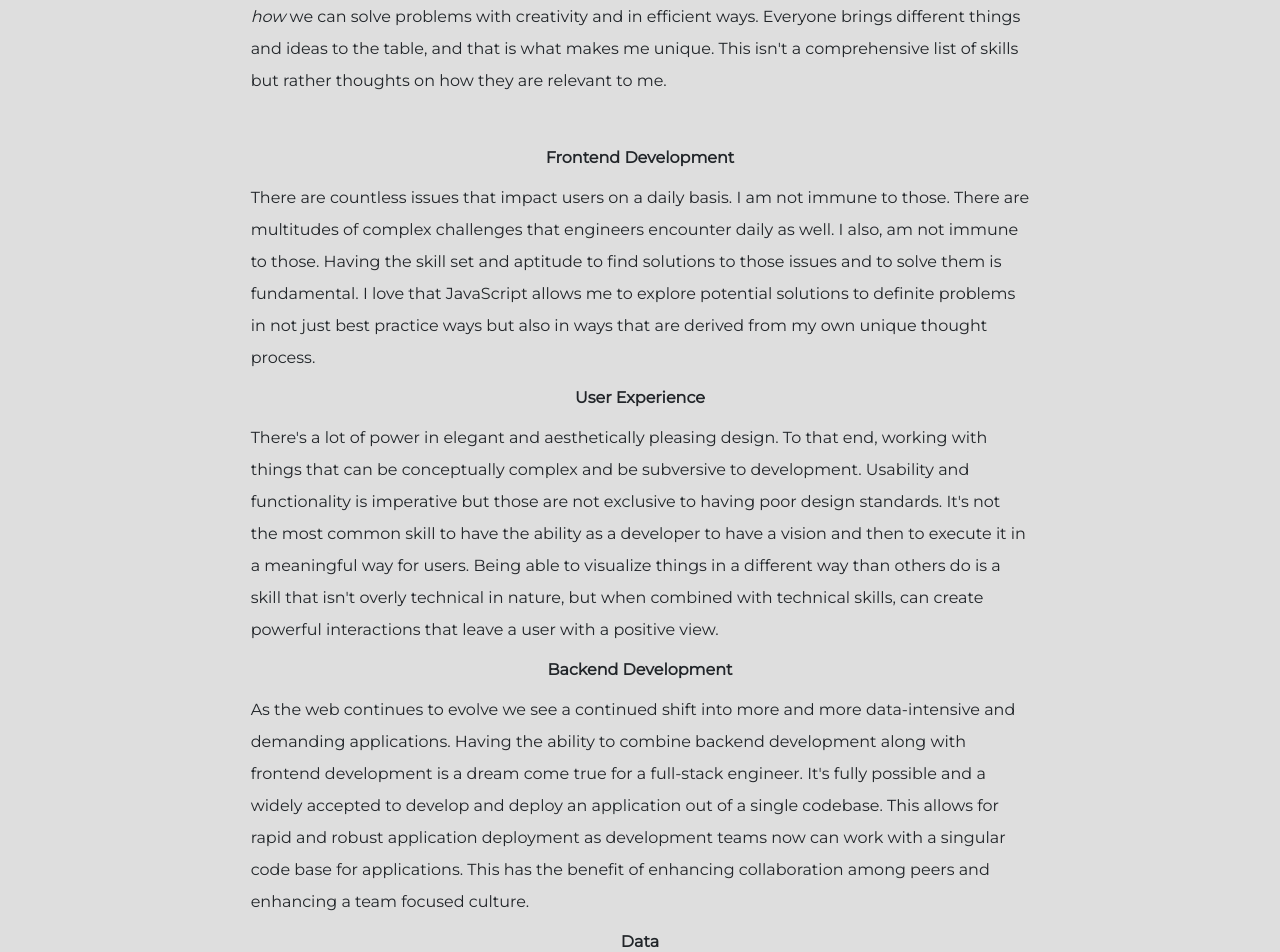
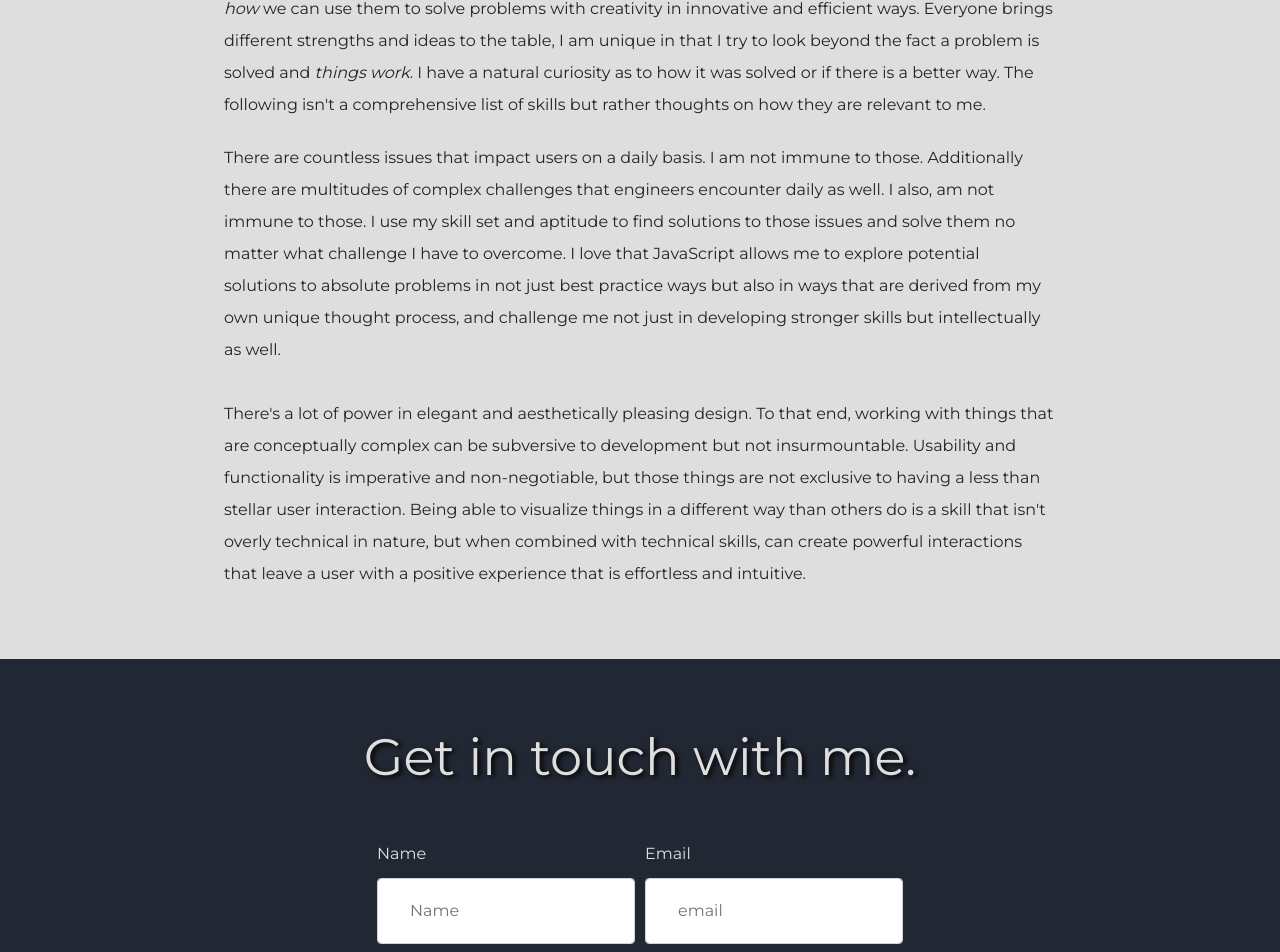
Before and after one commit to hunterraffety/portfolio, a React (Create React App) app: page / in a window 1280 px wide. Shown: the part 4440-5392 px from the top of the page. Built offline with nearby package versions, Linux system fonts and the light colour scheme; some icons are missing.

Commit message:
updated language, small styling refinements.

```diff
--- a/src/assets/styles/about.scss
+++ b/src/assets/styles/about.scss
@@ -6,6 +6,9 @@
   background-position: center;
   #about {
     text-shadow: 2px 1px 3px #000;
+  }
+  .about-bump {
+    padding: 5rem 0;
   }
   .lead {
     line-height: 1.5;
--- a/src/assets/styles/skills.scss
+++ b/src/assets/styles/skills.scss
@@ -1,9 +1,16 @@
 .skills-container {
-  padding: 1rem;
+  padding: 1rem 0 1rem 0;
   background-color: #dedede;
   font-family: 'Montserrat', sans-serif;
+  .test1 {
+    padding: 5rem 0 !important;
+  }
+  .about-bump {
+    padding: 2rem 0;
+  }
   .skills-unique {
     text-shadow: 2px 1px 3px #000;
+    padding: 0 0 1.5rem 0;
   }
   .skills-anchor {
     display: block;
@@ -12,7 +19,7 @@
     visibility: hidden;
   }
   .about-top {
-    padding: 1rem 0 0.3rem 0;
+    padding: 0 0 0.3rem 0;
   }
   h1 {
     font-size: 3.2rem;
@@ -23,7 +30,6 @@
     color: white;
   }
   .about-text {
-    padding: 1rem;
     line-height: 2;
   }
   .skills-intro {
--- a/src/components/Skills/Skills.js
+++ b/src/components/Skills/Skills.js
@@ -9,85 +9,46 @@ const Skills = props => {
         <Col md='8' className='text-center about-top'>
           <h1 className='skills-unique'>Skills are not exactly unique</h1>
           <p className='about-text text-left'>
-            Technical skills work best when understanding not only
+            Technical skills work best when engineers understand not just
             <span className='font-italic'> where</span> those skills can be
-            applied, but <span className='font-italic'> how</span> we can solve
-            problems with creativity and in efficient ways. Everyone brings
-            different things and ideas to the table, and that is what makes me
-            unique. This isn't a comprehensive list of skills but rather
+            applied, but <span className='font-italic'> how</span> we can use
+            them to solve problems with creativity in innovative and efficient
+            ways. Everyone brings different strengths and ideas to the table, I
+            am unique in that I try to look beyond the fact a problem is solved
+            and <span className='font-italic'> things work</span>. I have a
+            natural curiosity as to how it was solved or if there is a better
+            way. The following isn't a comprehensive list of skills but rather
             thoughts on how they are relevant to me.
           </p>
         </Col>
       </Row>
-
       <Row className='justify-content-md-center skills-top d-flex align-items-top'>
         <Col md='8' className='text-center about-top'>
-          <h6 className='text-center font-weight-bold'>Frontend Development</h6>
           <p className='about-text text-left'>
             There are countless issues that impact users on a daily basis. I am
-            not immune to those. There are multitudes of complex challenges that
-            engineers encounter daily as well. I also, am not immune to those.
-            Having the skill set and aptitude to find solutions to those issues
-            and to solve them is fundamental. I love that JavaScript allows me
-            to explore potential solutions to definite problems in not just best
-            practice ways but also in ways that are derived from my own unique
-            thought process.
+            not immune to those. Additionally there are multitudes of complex
+            challenges that engineers encounter daily as well. I also, am not
+            immune to those. I use my skill set and aptitude to find solutions
+            to those issues and solve them no matter what challenge I have to
+            overcome. I love that JavaScript allows me to explore potential
+            solutions to absolute problems in not just best practice ways but
+            also in ways that are derived from my own unique thought process,
+            and challenge me not just in developing stronger skills but
+            intellectually as well.
           </p>
-          <h6 className='font-weight-bold'>User Experience</h6>
-          <p className='about-text text-left'>
+          <p className='about-text text-left about-bump'>
             There's a lot of power in elegant and aesthetically pleasing design.
-            To that end, working with things that can be conceptually complex
-            and be subversive to development. Usability and functionality is
-            imperative but those are not exclusive to having poor design
-            standards. It's not the most common skill to have the ability as a
-            developer to have a vision and then to execute it in a meaningful
-            way for users. Being able to visualize things in a different way
-            than others do is a skill that isn't overly technical in nature, but
-            when combined with technical skills, can create powerful
-            interactions that leave a user with a positive view.
-          </p>
-          <h6 className='font-weight-bold'>Backend Development</h6>
-          <p className='about-text text-left'>
-            As the web continues to evolve we see a continued shift into more
-            and more data-intensive and demanding applications. Having the
-            ability to combine backend development along with frontend
-            development is a dream come true for a full-stack engineer. It's
-            fully possible and a widely accepted to develop and deploy an
-            application out of a single codebase. This allows for rapid and
-            robust application deployment as development teams now can work with
-            a singular code base for applications. This has the benefit of
-            enhancing collaboration among peers and enhancing a team focused
-            culture.
-          </p>
-          <h6 className='font-weight-bold'>Data</h6>
-          <p className='about-text text-left'>
-            It is no surprise that data persistence is absolutely essential to
-            the way that the modern web works. The idea of 'saving things' may
-            seem as simple as returning to a shopping cart on on a website but
-            requires much more than that as a developer. The efforts that go
-            into planning, designing, and implementing data stores can be
-            exceptionally complex. Approaching a design in a logical and
-            critical way allows for others following to make sense of the
-            thinking behind implementation and improves application performance.
+            To that end, working with things that are conceptually complex can
+            be subversive to development but not insurmountable. Usability and
+            functionality is imperative and non-negotiable, but those things are
+            not exclusive to having a less than stellar user interaction. Being
+            able to visualize things in a different way than others do is a
+            skill that isn't overly technical in nature, but when combined with
+            technical skills, can create powerful interactions that leave a user
+            with a positive experience that is effortless and intuitive.
           </p>
         </Col>
       </Row>
-      {/* <Row className='justify-content-md-center skills-top d-flex align-items-top'>
-        <Col className='text-center skill' md='8'>
-          <Card className='justify-content-md-center'>
-            <CardText>
-              <i className='fab fa-js-square fa-5x' />
-              <i class='fab fa-react fa-5x' />
-              <i class='fab fa-html5 fa-5x' />
-              <i class='fab fa-sass fa-5x' />
-              <i class='fab fa-node fa-5x' />
-              <i class='fab fa-npm fa-5x' />
-              <i class='fal fa-database fa-5x' />
-              <i class='fal fa-cloud-upload fa-5x' />
-            </CardText>
-          </Card>
-        </Col>
-      </Row> */}
     </div>
   );
 };
```
